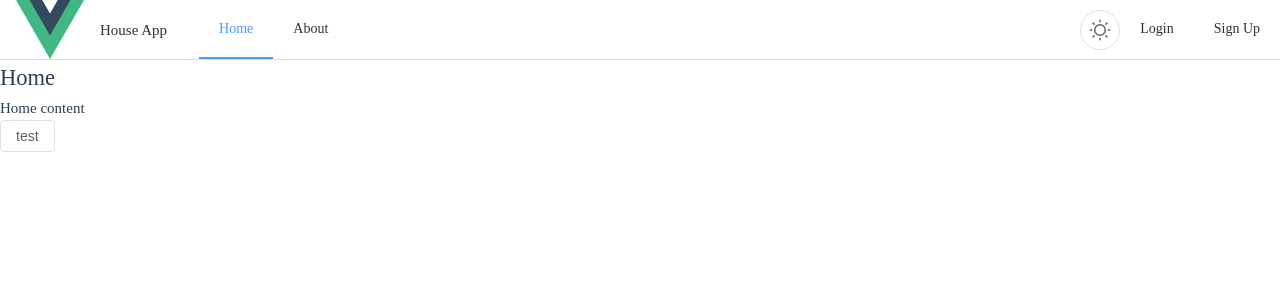
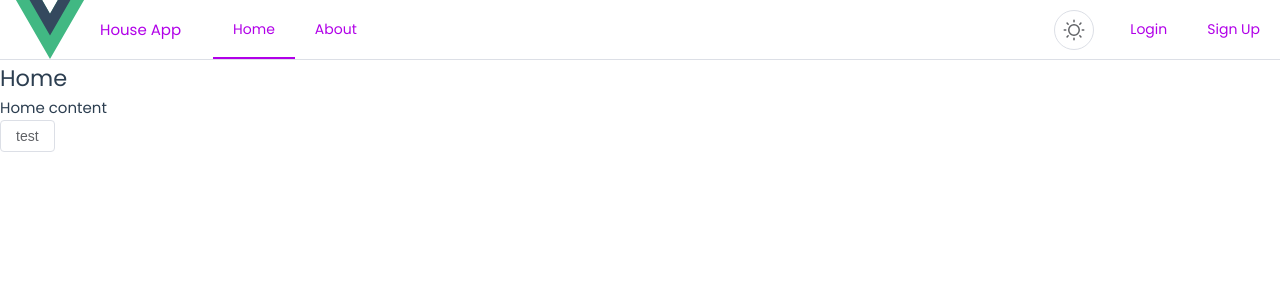
Before and after one commit to EurFelux/VueHouseSale, a Vue app: page / in a window 1280 px wide. Shown: the top 300 px of the page. Built offline with nearby package versions, Linux system fonts and the light colour scheme.

Commit message:
update font and accent color

```diff
--- a/index.html
+++ b/index.html
@@ -4,12 +4,6 @@
 <head>
   <meta charset="UTF-8">
   <link rel="icon" href="/favicon.ico">
-  <link rel="preconnect" href="https://fonts.googleapis.com">
-  <link rel="preconnect" href="https://fonts.gstatic.com" crossorigin>
-
-  <!-- font-family: 'Noto Serif SC', serif; -->
-  <link href="https://fonts.googleapis.com/css2?family=Noto+Serif+SC&display=swap" rel="stylesheet">
-
 
   <meta name="viewport" content="width=device-width, initial-scale=1.0">
   <title>Vite App</title>
--- a/src/assets/base.css
+++ b/src/assets/base.css
@@ -1,3 +1,6 @@
+@import url('https://fonts.googleapis.com/css2?family=Noto+Serif+SC&family=Poppins&display=swap');
+
+
 /* color palette from <https://github.com/vuejs/theme> */
 :root {
   --vt-c-white: #ffffff;
@@ -68,7 +71,8 @@ body {
     background-color 0.5s;
   line-height: 1.6;
   font-family:
-    'Noto Serif SC', serif,
+    'Poppins',
+    'Noto Serif SC',
     Inter,
     -apple-system,
     BlinkMacSystemFont,
--- a/src/components/layout/AppLayout.vue
+++ b/src/components/layout/AppLayout.vue
@@ -3,6 +3,7 @@
         <!-- Header -->
         <el-header>
             <el-menu :default-active="activeIndex" class="menu" mode="horizontal" :ellipsis="false" router
+                :text-color="accentColor" :active-text-color="accentColor"
                 @select="handleSelect">
 
                 <!-- LOGO -->
@@ -87,6 +88,10 @@ const isDark = useDark()
 const toggleDark = useToggle(isDark)
 const colorModeIcon = computed(() => (isDark.value ? Moon : Sunny))
 
+// accentColor
+const accentColor = computed(() => store.accentColor)
+
+
 </script>
 
 
@@ -122,6 +127,7 @@ const colorModeIcon = computed(() => (isDark.value ? Moon : Sunny))
     flex-direction: column;
     justify-content: center;
     --el-font-size-base: 24px;
+    padding: 1rem;
 }
 
 
--- a/src/stores/public.ts
+++ b/src/stores/public.ts
@@ -5,6 +5,7 @@ export const usePublicStore = defineStore('public', () => {
   const authorization = ref("");
   const isLogin = computed(() => authorization.value !== "");
   const activeIndex = ref("/");
+  const accentColor = ref("#b100e8");
 
   function $reset() {
     authorization.value = "";
@@ -18,7 +19,11 @@ export const usePublicStore = defineStore('public', () => {
     activeIndex.value = index;
   }
 
-  return { authorization, isLogin, activeIndex, $reset, setAuthorization, setActiveIndex}
+  function setAccentColor(color: string) {
+    accentColor.value = color;
+  }
+
+  return { authorization, isLogin, activeIndex, accentColor, $reset, setAuthorization, setActiveIndex, setAccentColor}
 })
 
 // auth.js
```
